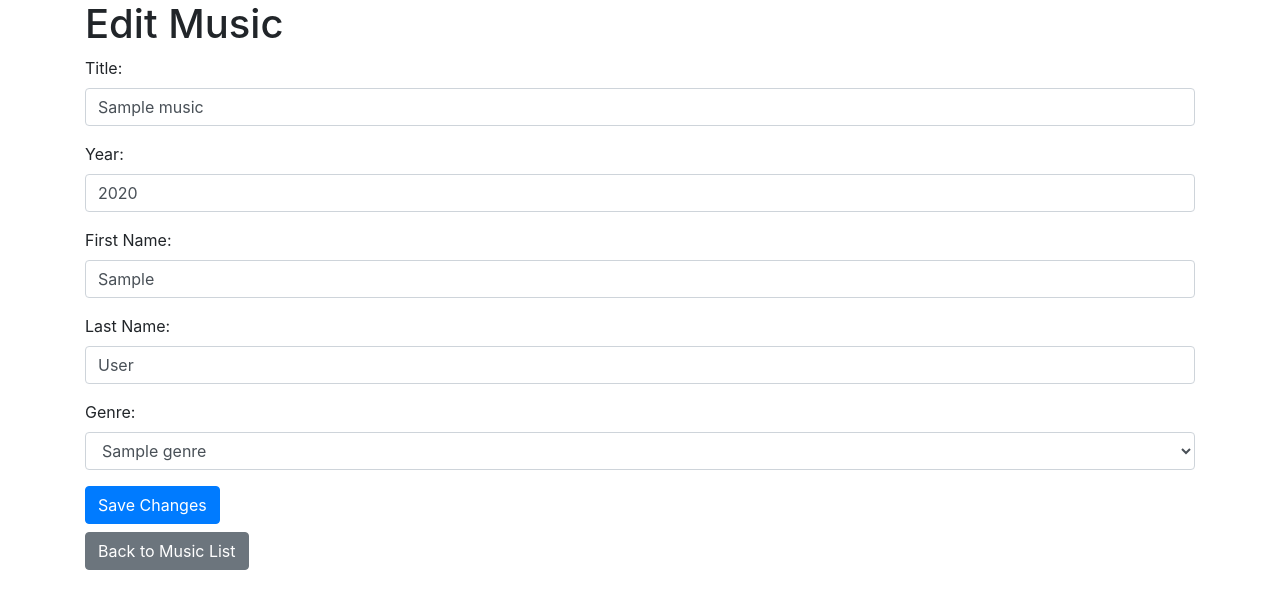
After one commit to monteiroo21/BD, a Flask app: template projeto/project_code/code/bd-project/templates/music_edit.html in a window 1280 px wide. The commit adds this page. Shown: the top 609 px of the page. Run offline with Flask 3, Linux system fonts and the light colour scheme; the template is opened without the code that fills it: most values are stand-ins (such as "Sample title", 1, 10 or a date in 2020); some libraries are stand-ins or nearby versions.

Commit message:
edit music

```diff
--- a/projeto/project_code/code/bd-project/app.py
+++ b/projeto/project_code/code/bd-project/app.py
@@ -77,6 +77,38 @@ def delete_music(music_id):
     except Exception as e:
         flash(f"Failed to delete music: {e}")
     return redirect(url_for('base'))
+
+@app.route("/music-edit/<int:music_id>", methods=["GET", "POST"])
+def edit_music_route(music_id):
+    if request.method == "POST":
+        title = request.form.get("title")
+        year = request.form.get("year")
+        genre_name = request.form.get("genre_name")
+        fname = request.form.get("fname")
+        lname = request.form.get("lname")
+
+        # Create a Music object with the provided details, including the music_id
+        new_details = Music(music_id, title, int(year), genre_name, fname, lname)
+
+        try:
+            # Call the edit_music function to update the music record
+            music.edit_music(new_details)
+            flash("Music edited successfully!")
+            return redirect(url_for('base'))
+        except ValueError as e:
+            flash(f"Error: {e}")
+            return redirect(url_for('base'))
+    else:
+        # Fetch the current music details for the GET request
+        current_music = music.get_music_by_id(music_id)  # Assuming this function fetches the music details
+
+        if current_music is None:
+            flash("Music not found", "error")
+            return redirect(url_for('base'))
+
+        # Fetch the list of genres for the dropdown menu in the form
+        genres = music.list_genres()
+        return render_template("music_edit.html", genres=genres, music=current_music)
 
 
 @app.route("/composer-list", methods=["GET"])
--- /dev/null
+++ b/projeto/project_code/code/bd-project/templates/music_edit.html
@@ -0,0 +1,45 @@
+<!DOCTYPE html>
+<html lang="en">
+
+<head>
+    <meta charset="UTF-8">
+    <meta name="viewport" content="width=device-width, initial-scale=1.0">
+    <title>Edit Music</title>
+    <link rel="stylesheet" href="https://stackpath.bootstrapcdn.com/bootstrap/4.3.1/css/bootstrap.min.css">
+</head>
+
+<body>
+    <div class="container">
+        <h1>Edit Music</h1>
+        <form method="post" action="{{ url_for('edit_music_route', music_id=music.music_id) }}">
+            <div class="form-group">
+                <label for="title">Title:</label>
+                <input type="text" class="form-control" id="title" name="title" value="{{ music.title }}" required>
+            </div>
+            <div class="form-group">
+                <label for="year">Year:</label>
+                <input type="number" class="form-control" id="year" name="year" value="{{ music.year }}" required>
+            </div>
+            <div class="form-group">
+                <label for="fname">First Name:</label>
+                <input type="text" class="form-control" id="fname" name="fname" value="{{ music.composer_fname }}" required>
+            </div>
+            <div class="form-group">
+                <label for="lname">Last Name:</label>
+                <input type="text" class="form-control" id="lname" name="lname" value="{{ music.composer_lname }}" required>
+            </div>
+            <div class="form-group">
+                <label for="genre_name">Genre:</label>
+                <select class="form-control" id="genre_name" name="genre_name" required>
+                    {% for genre in genres %}
+                    <option value="{{ genre }}" {% if genre == music.genre_name %}selected{% endif %}>{{ genre }}</option>
+                    {% endfor %}
+                </select>
+            </div>
+            <button type="submit" class="btn btn-primary">Save Changes</button>
+        </form>
+        <a href="{{ url_for('base') }}" class="btn btn-secondary mt-2">Back to Music List</a>
+    </div>
+</body>
+
+</html>
--- a/projeto/project_code/code/bd-project/templates/music_list.html
+++ b/projeto/project_code/code/bd-project/templates/music_list.html
@@ -16,5 +16,10 @@
     <p>Year: {{ music.year }}</p>
     <p>Genre: {{ music.genre_name }}</p>
     <p>Composer: {{ music.composer_fname }} {{music.composer_lname}}</p>
+    <form method="get" action="{{ url_for('edit_music_route', music_id=music.music_id) }}" class="d-inline">
+        <button type="submit" class="btn btn-success btn-sm edit-button">
+            <i class="fas fa-pencil-alt"></i>
+        </button>
+    </form>
 </div>
 {% endfor %}
```
Also changed, not shown: projeto/project_code/code/bd-project/bd_project/music.py (+37 -0 lines).
